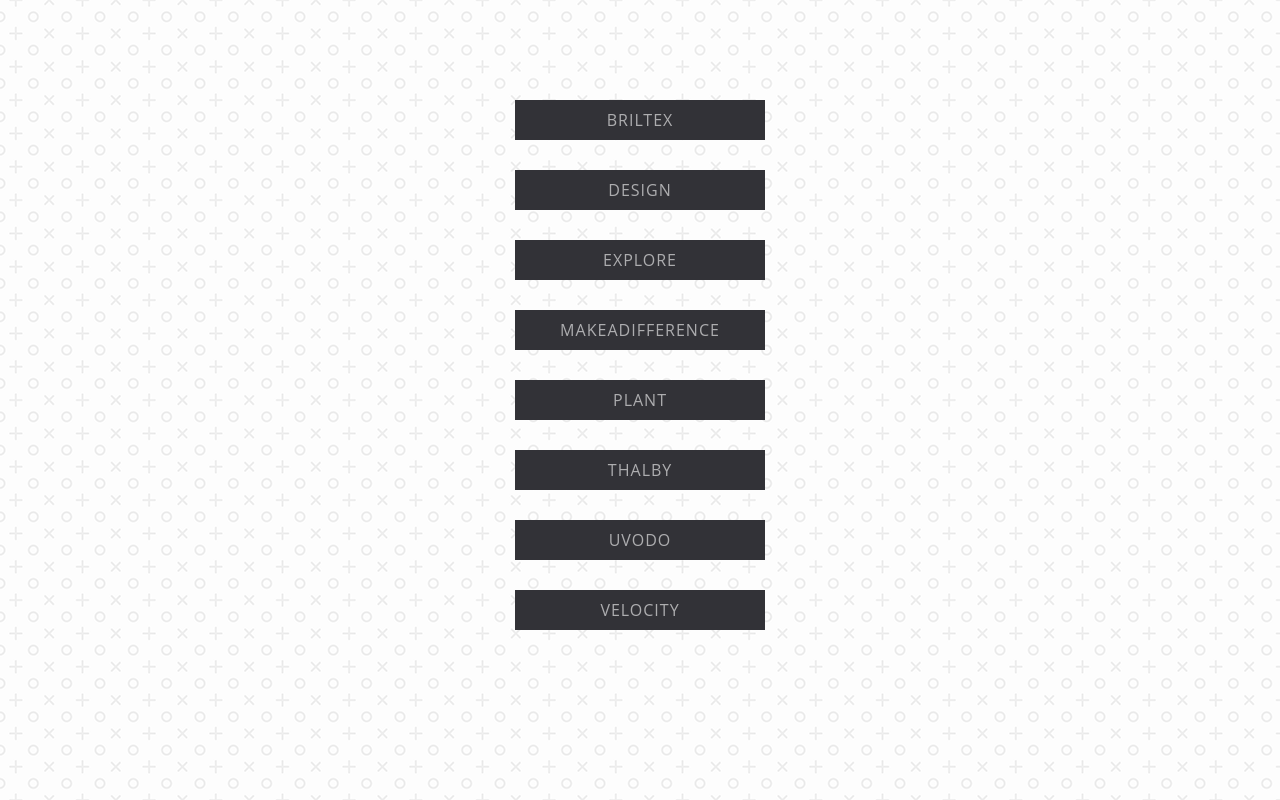
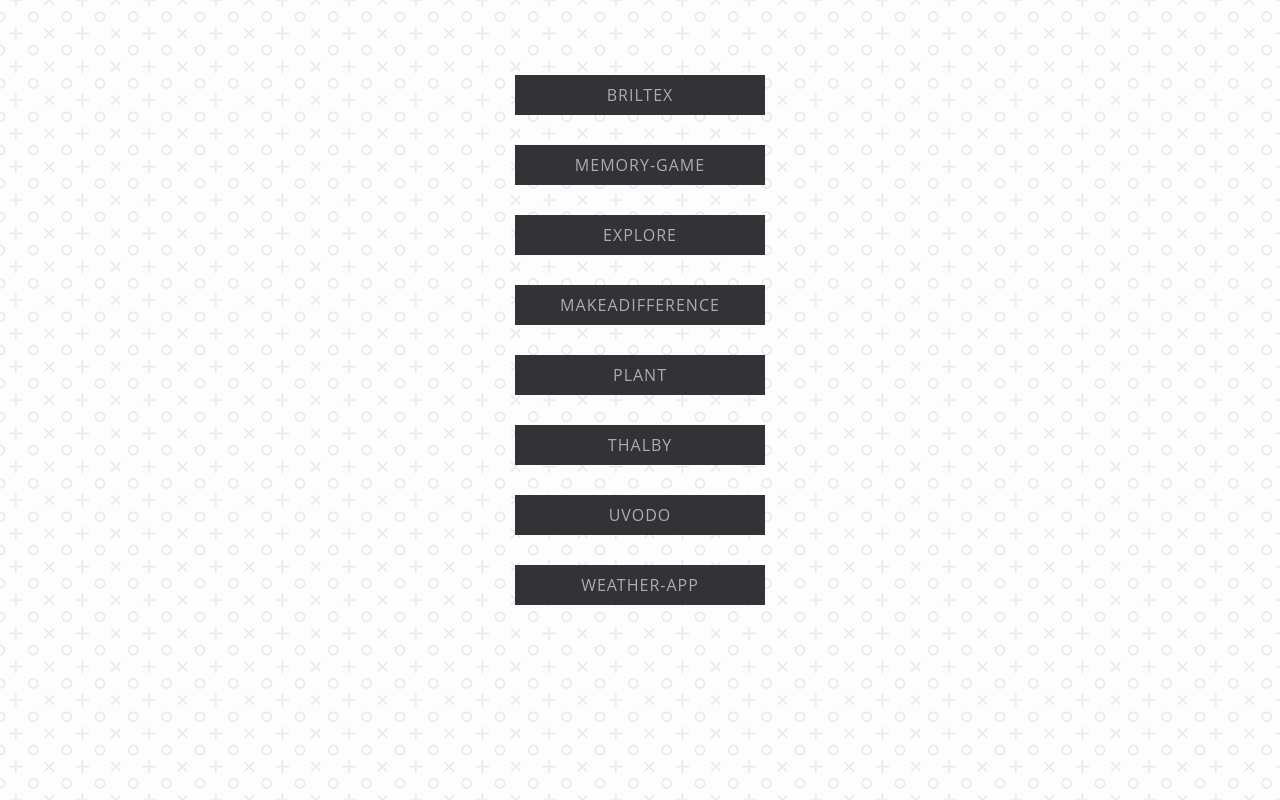
Before and after one commit to Tvinki228/myprojects, a plain HTML site: page index.html in a window 1280 px wide. Drawn offline with Linux system fonts and the light colour scheme.

Commit message:
Update CV

```diff
--- a/index.html
+++ b/index.html
@@ -1,10 +1,10 @@
 <!DOCTYPE html>
 <html lang="en">
-
     <head>
-    <meta charset="UTF-8">
-    <meta http-equiv="X-UA-Compatible" content="IE=edge">
-    <meta name="viewport" content="width=device-width, initial-scale=1.0">
+        <meta charset="UTF-8" />
+        <meta http-equiv="X-UA-Compatible" content="IE=edge" />
+        <meta name="viewport" content="width=device-width, initial-scale=1.0" />
+        <link rel="icon" type="image/x-icon" href="images/port-logo.png" />
         <link rel="stylesheet" href="style.css" />
         <title>My portfolio</title>
     </head>
@@ -13,26 +13,80 @@
         <div class="container">
             <div class="wrapper">
                 <ul>
-                <li><a target="_blank" href="https://tvinki228.github.io/britlex/" class="btn-flip" data-back="Success"
-                        data-front="Briltex"></a></li>
-                <li><a target="_blank" href="https://tvinki228.github.io/design/" class="btn-flip" data-back="doesn't"
-                        data-front="Design"></a></li>
-                <li><a target="_blank" href="https://tvinki228.github.io/explore/" class="btn-flip" data-back="come"
-                        data-front="Explore"></a></li>
-                <li><a target="_blank" href="https://tvinki228.github.io/makeadifference/" class="btn-flip"
-                        data-front="Makeadifference" data-back="to"></a>
+                    <li>
+                        <a
+                            target="_blank"
+                            href="https://tvinki228.github.io/britlex/"
+                            class="btn-flip"
+                            data-back="Success"
+                            data-front="Briltex"
+                        ></a>
                     </li>
-                <li><a target="_blank" href="https://tvinki228.github.io/plant/" class="btn-flip" data-back="you"
-                        data-front="Plant"></a></li>
-                <li><a target="_blank" href="https://tvinki228.github.io/thalby/" class="btn-flip" data-back="You"
-                        data-front="Thalby"></a></li>
-                <li><a target="_blank" href="https://tvinki228.github.io/uvodo/" class="btn-flip" data-back="go"
-                        data-front="Uvodo"></a></li>
-                <li><a target="_blank" href="https://tvinki228.github.io/velocity/" class="btn-flip" data-back="to it"
-                        data-front="Velocity"></a></li>
+                    <li>
+                        <a
+                            target="_blank"
+                            href="https://tvinki228.github.io/Memory-game/"
+                            class="btn-flip"
+                            data-back="doesn't"
+                            data-front="Memory-game"
+                        ></a>
+                    </li>
+                    <li>
+                        <a
+                            target="_blank"
+                            href="https://tvinki228.github.io/explore/"
+                            class="btn-flip"
+                            data-back="come"
+                            data-front="Explore"
+                        ></a>
+                    </li>
+                    <li>
+                        <a
+                            target="_blank"
+                            href="https://tvinki228.github.io/makeadifference/"
+                            class="btn-flip"
+                            data-front="Makeadifference"
+                            data-back="to"
+                        ></a>
+                    </li>
+                    <li>
+                        <a
+                            target="_blank"
+                            href="https://tvinki228.github.io/plant/"
+                            class="btn-flip"
+                            data-back="you"
+                            data-front="Plant"
+                        ></a>
+                    </li>
+                    <li>
+                        <a
+                            target="_blank"
+                            href="https://tvinki228.github.io/thalby/"
+                            class="btn-flip"
+                            data-back="You"
+                            data-front="Thalby"
+                        ></a>
+                    </li>
+                    <li>
+                        <a
+                            target="_blank"
+                            href="https://tvinki228.github.io/uvodo/"
+                            class="btn-flip"
+                            data-back="go"
+                            data-front="Uvodo"
+                        ></a>
+                    </li>
+                    <li>
+                        <a
+                            target="_blank"
+                            href="https://tvinki228.github.io/Weather-app/"
+                            class="btn-flip"
+                            data-back="to it"
+                            data-front="Weather-app"
+                        ></a>
+                    </li>
                 </ul>
             </div>
         </div>
     </body>
-
 </html>
--- a/style.scss
+++ b/style.scss
@@ -9,19 +9,19 @@
     height: auto;
 }
 body {
-  background: url(tic-tac-toe.webp);
+    background: url(images/tic-tac-toe.webp);
 }
 
 .container {
     margin: 0 auto;
     text-align: center;
     .wrapper {
-        padding-top: 100px;
-        ul  {
+        padding-top: 75px;
+        ul {
             li {
                 margin-bottom: 30px;
                 $speed: 0.5s;
-.btn-flip{
+                .btn-flip {
                     opacity: 1;
                     outline: 0;
                     color: #fff;
@@ -31,23 +31,22 @@ body {
                     letter-spacing: 1px;
                     display: inline-block;
                     text-decoration: none;
-  font-family: 'Open Sans';
+                    font-family: "Open Sans";
                     text-transform: uppercase;
                     min-width: 250px;
-  &:hover{
-
-    &:after{
+                    &:hover {
+                        &:after {
                             opacity: 1;
                             transform: translateY(0) rotateX(0);
                         }
 
-    &:before{
+                        &:before {
                             opacity: 0;
                             transform: translateY(50%) rotateX(90deg);
                         }
                     }
 
-  &:after{
+                    &:after {
                         top: 0;
                         left: 0;
                         opacity: 0;
@@ -61,7 +60,7 @@ body {
                         transform: translateY(-50%) rotateX(90deg);
                     }
 
-  &:before{
+                    &:before {
                         top: 0;
                         left: 0;
                         opacity: 1;
```
Also changed, not shown: images/port-logo.png (added), images/tic-tac-toe.webp (renamed from tic-tac-toe.webp), style.css, 2 other files. Lines whose indentation alone changed are shown as unchanged.
